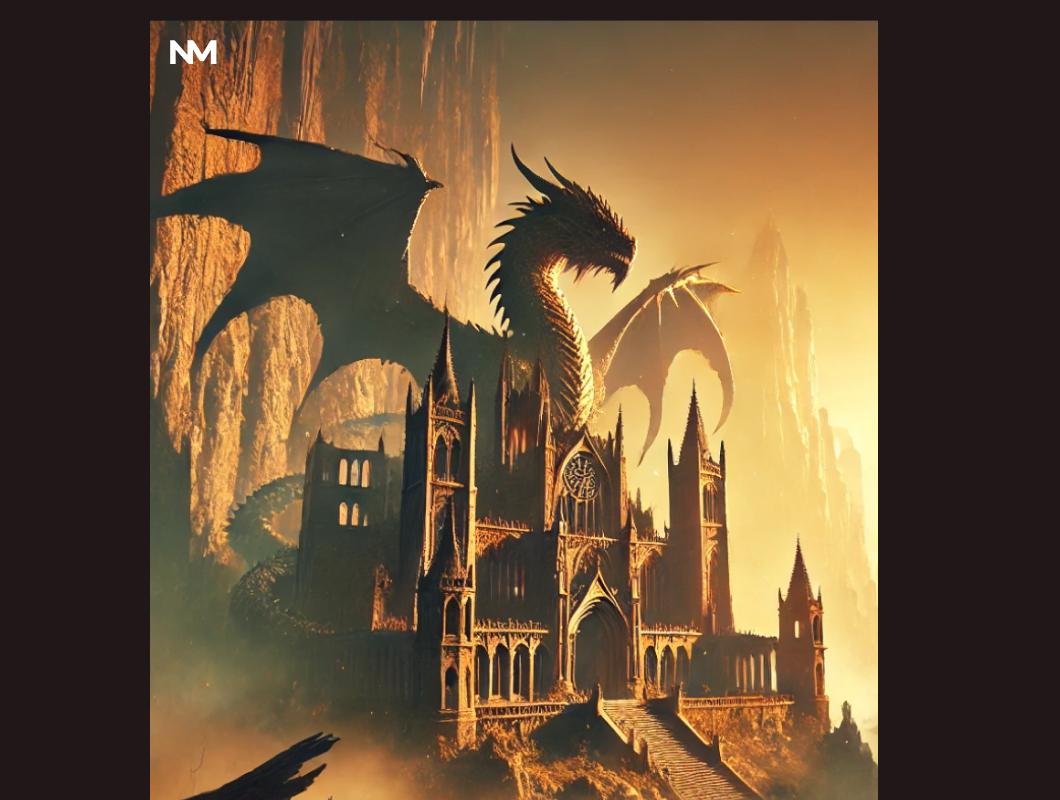
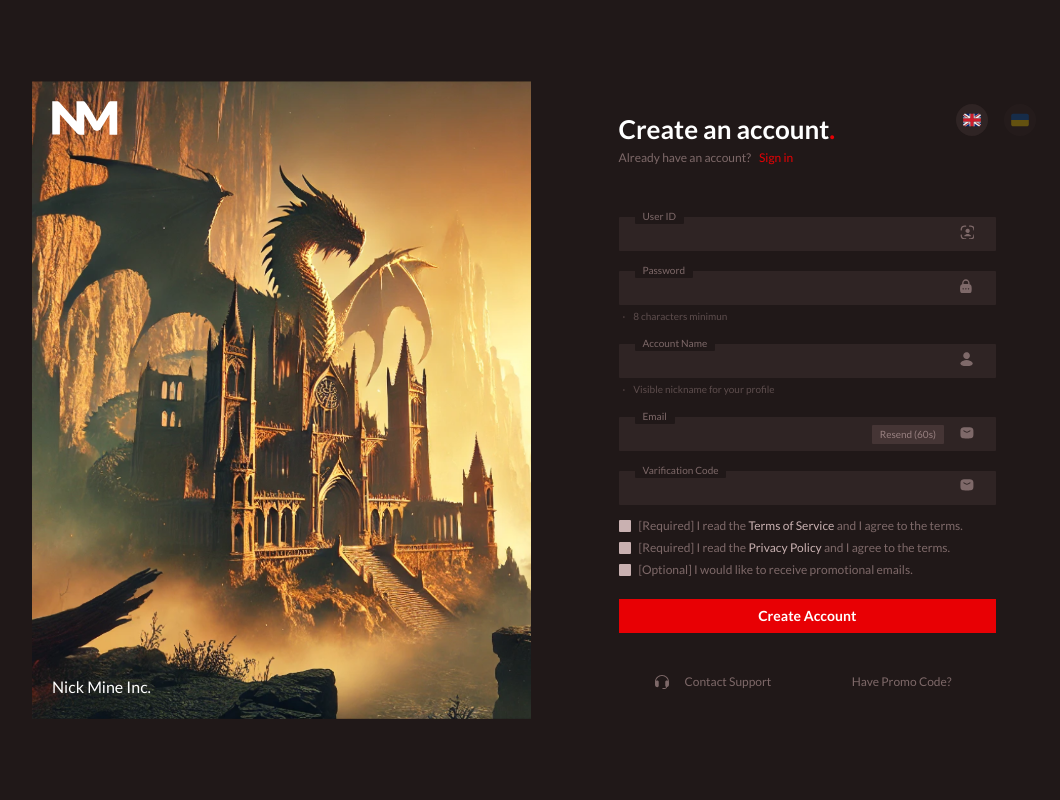
Before and after one commit to AlexandrBochev/nick-mine-inc, a Next.js app: page / in a window 1280 px wide. Shown: the top 800 px of the page, without its empty margins (126-1186 px from the left). Built offline with nearby package versions, Linux system fonts and the light colour scheme.

Commit message:
Change screen size

```diff
--- a/tailwind.config.ts
+++ b/tailwind.config.ts
@@ -9,8 +9,10 @@ export default {
   theme: {
     screens: {
       sm: "768px",
-      md: "1200",
-      lg: "1800",
+      md: "1024px",
+      lg: "1536px",
+      // md: "1200",
+      // lg: "1800",
     },
     extend: {
       colors: {
```
